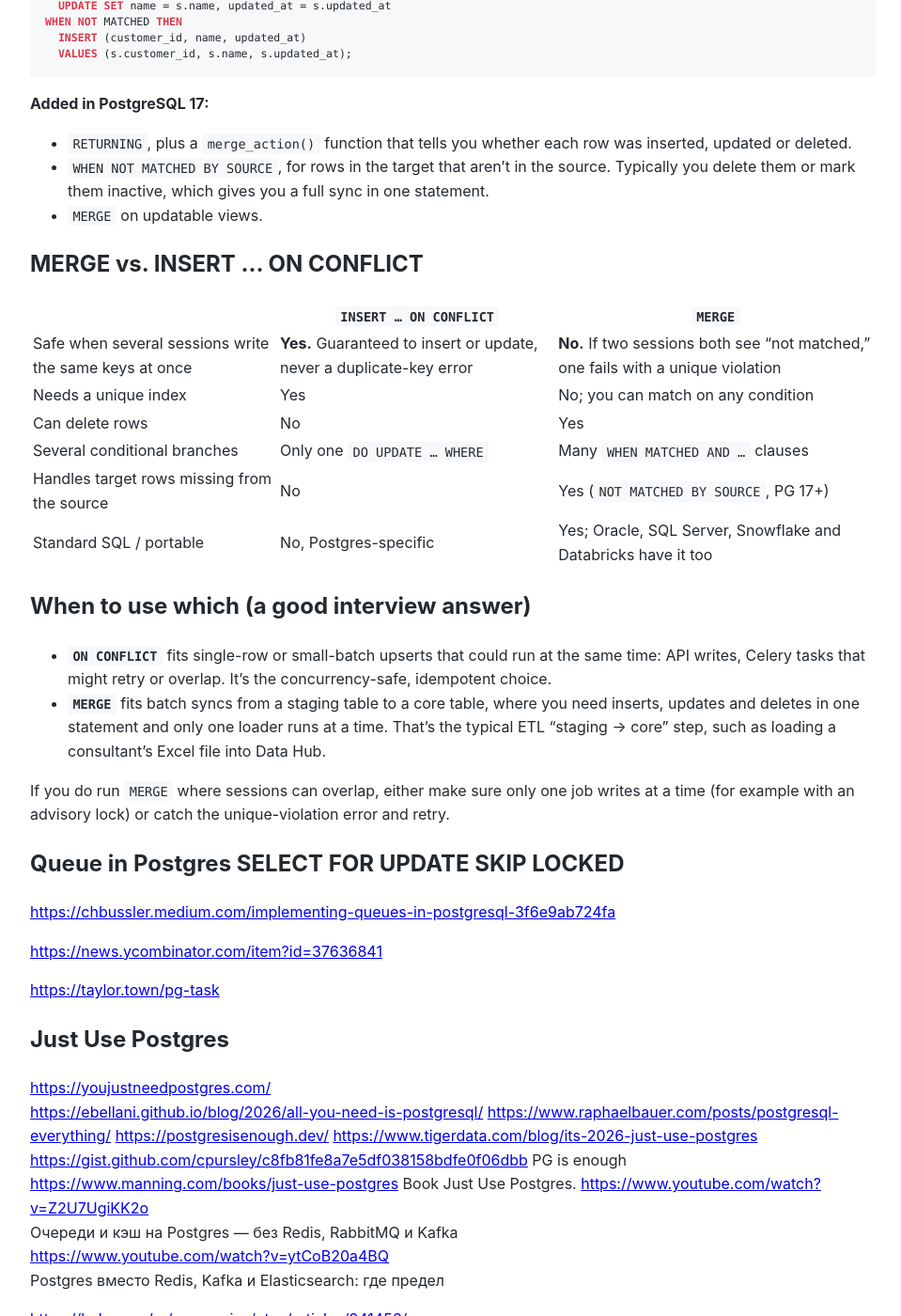
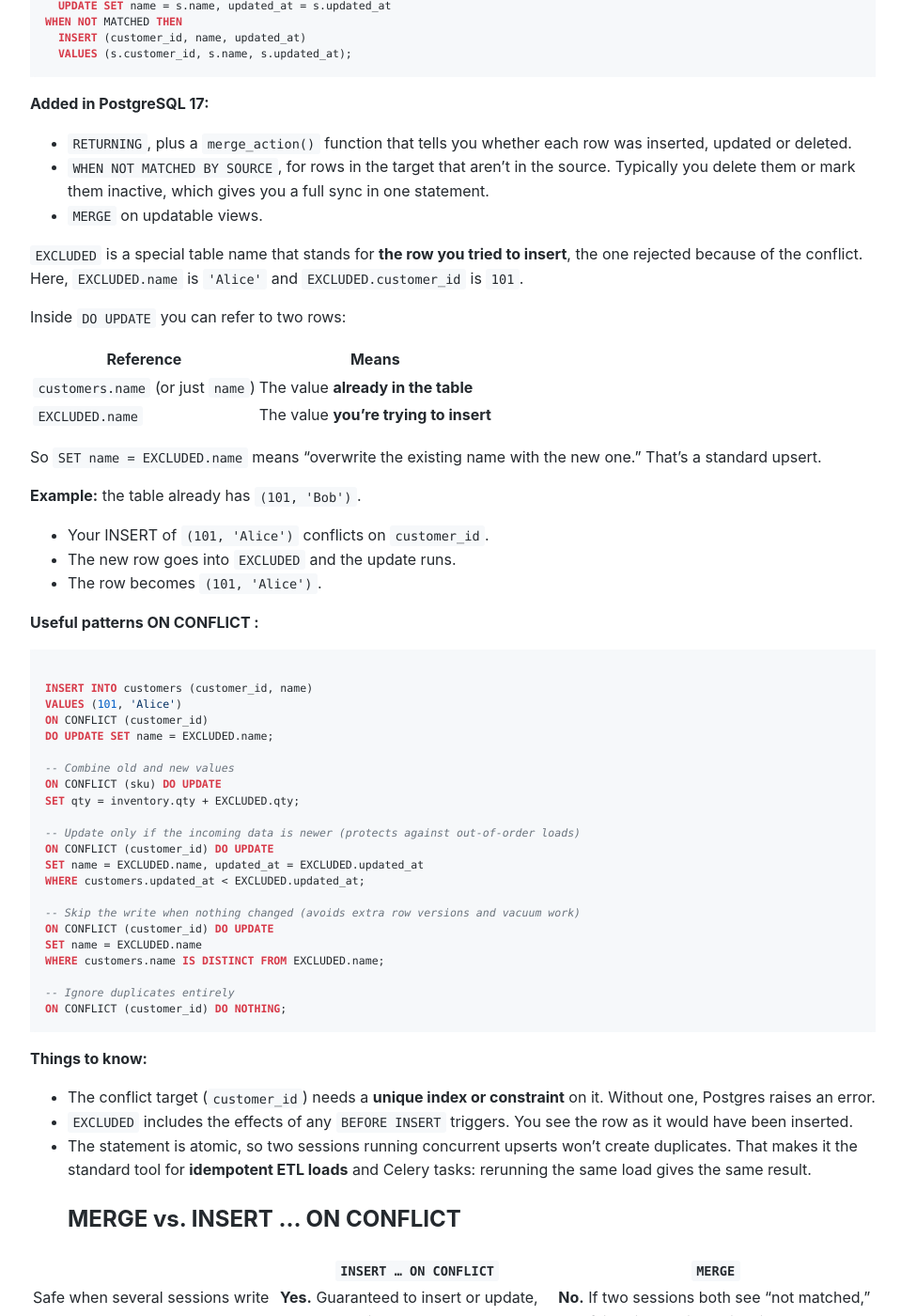
Before and after one commit to Michael-Lubinsky/michael-lubinsky.github.com, a Jekyll site: the page built from pg/pg.md, in a window 1280 px wide and 1400 px high, scrolled down 725 px. Shown: the whole window at 94% size, without its empty margins (158-1117 px from the left). Built offline with Jekyll 4.4.1, drawn with Linux system fonts in a browser that asks for light colours; our own code applies the rules of GitHub Pages for plain Markdown files.

Commit message:
Enhance conflict handling documentation in pg.md
Expanded the section on handling conflicts during inserts in PostgreSQL, including examples and useful patterns for using ON CONFLICT.

````diff
--- a/pg/pg.md
+++ b/pg/pg.md
@@ -41,6 +41,56 @@ WHEN NOT MATCHED THEN
 - `WHEN NOT MATCHED BY SOURCE`, for rows in the target that aren't in the source. Typically you delete them or mark them inactive, which gives you a full sync in one statement.
 - `MERGE` on updatable views.
 
+
+`EXCLUDED` is a special table name that stands for **the row you tried to insert**, the one rejected because of the conflict. Here, `EXCLUDED.name` is `'Alice'` and `EXCLUDED.customer_id` is `101`.
+
+Inside `DO UPDATE` you can refer to two rows:
+
+| Reference | Means |
+| --- | --- |
+| `customers.name` (or just `name`) | The value **already in the table** |
+| `EXCLUDED.name` | The value **you're trying to insert** |
+
+So `SET name = EXCLUDED.name` means "overwrite the existing name with the new one." That's a standard upsert.
+
+**Example:** the table already has `(101, 'Bob')`.
+
+- Your INSERT of `(101, 'Alice')` conflicts on `customer_id`.
+- The new row goes into `EXCLUDED` and the update runs.
+- The row becomes `(101, 'Alice')`.
+
+**Useful patterns ON CONFLICT :**
+
+```sql
+
+INSERT INTO customers (customer_id, name)
+VALUES (101, 'Alice')
+ON CONFLICT (customer_id)
+DO UPDATE SET name = EXCLUDED.name;
+
+-- Combine old and new values
+ON CONFLICT (sku) DO UPDATE
+SET qty = inventory.qty + EXCLUDED.qty;
+
+-- Update only if the incoming data is newer (protects against out-of-order loads)
+ON CONFLICT (customer_id) DO UPDATE
+SET name = EXCLUDED.name, updated_at = EXCLUDED.updated_at
+WHERE customers.updated_at < EXCLUDED.updated_at;
+
+-- Skip the write when nothing changed (avoids extra row versions and vacuum work)
+ON CONFLICT (customer_id) DO UPDATE
+SET name = EXCLUDED.name
+WHERE customers.name IS DISTINCT FROM EXCLUDED.name;
+
+-- Ignore duplicates entirely
+ON CONFLICT (customer_id) DO NOTHING;
+```
+
+**Things to know:**
+
+- The conflict target (`customer_id`) needs a **unique index or constraint** on it. Without one, Postgres raises an error.
+- `EXCLUDED` includes the effects of any `BEFORE INSERT` triggers. You see the row as it would have been inserted.
+- The statement is atomic, so two sessions running concurrent upserts won't create duplicates. That makes it the standard tool for **idempotent ETL loads** and Celery tasks: rerunning the same load gives the same result.
 ## MERGE vs. INSERT … ON CONFLICT
 
 | | `INSERT … ON CONFLICT` | `MERGE` |
````
